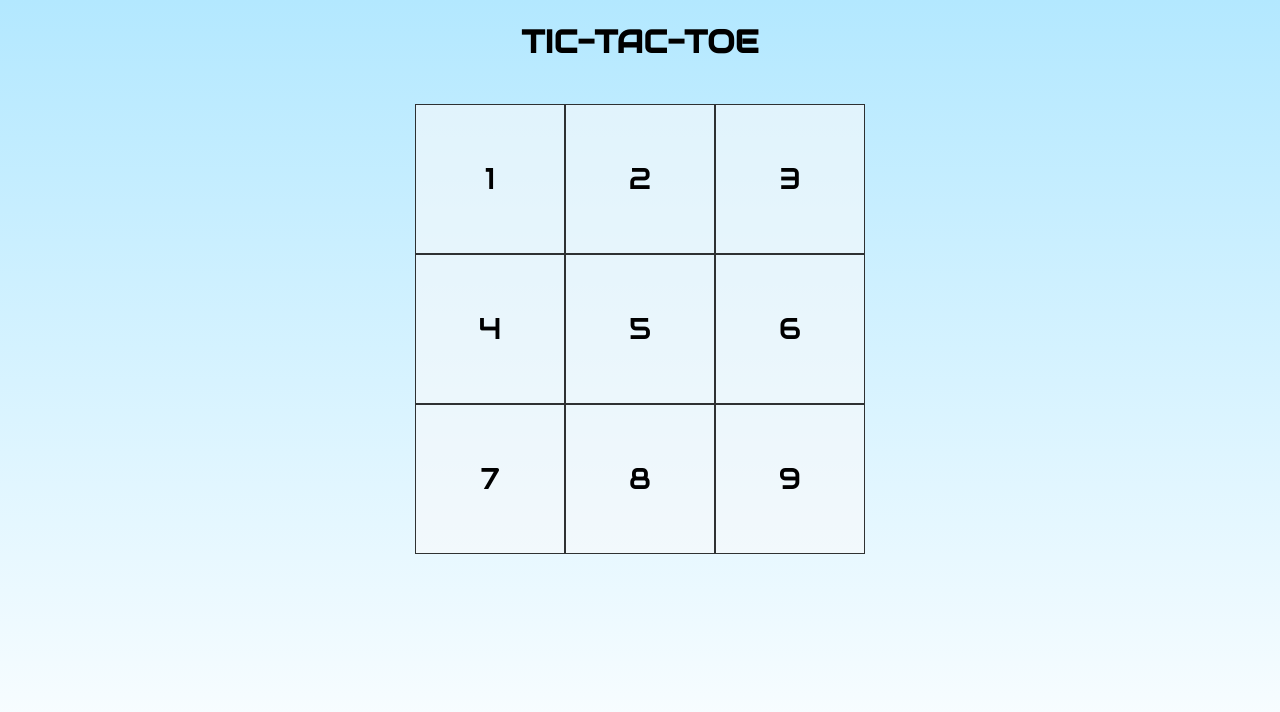
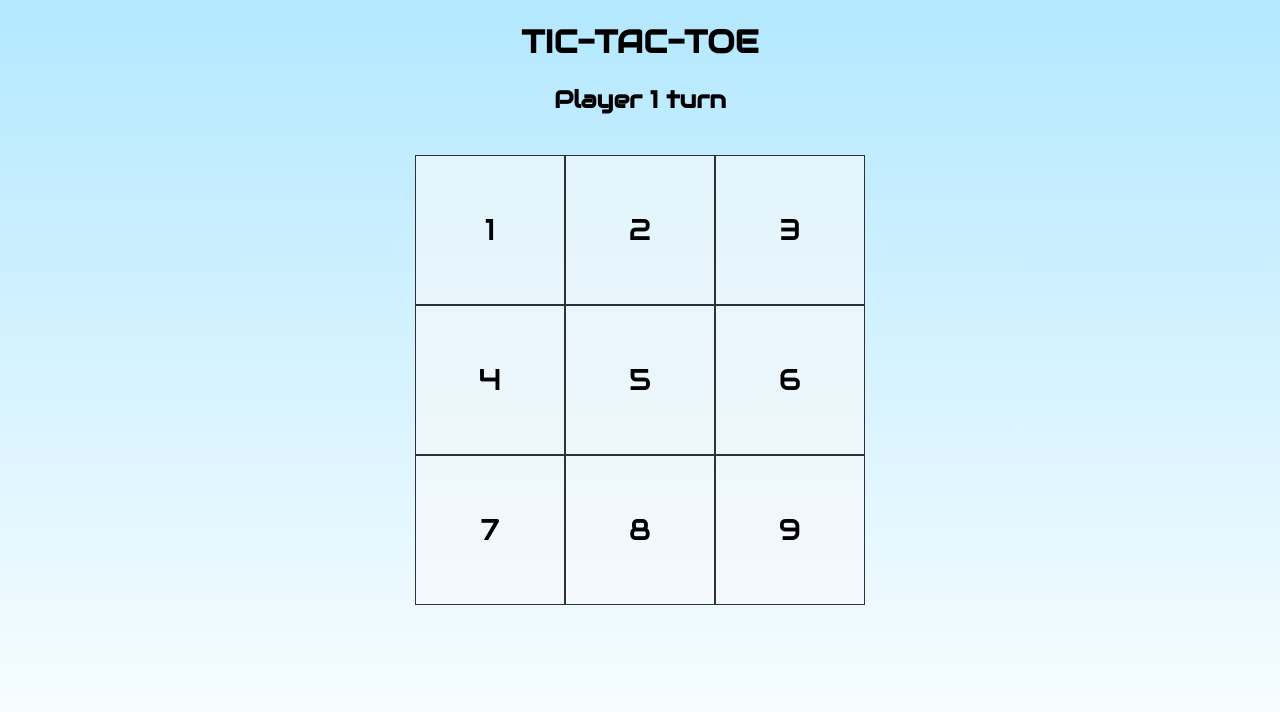
Before and after one commit to HF77554/tic-tac-toe-typescript, a React (Create React App) app: page / in a window 1280 px wide. Shown: the top 712 px of the page. Built offline with nearby package versions, Linux system fonts and the light colour scheme.

Commit message:
added grid component and created the player title at top.

```diff
--- /dev/null
+++ b/src/components/Grid.tsx
@@ -0,0 +1,20 @@
+import React, {useState} from 'react'
+import './grid.css'
+
+const Grid = () => {
+  const gridId = [1,2,3,4,5,6,7,8,9]
+
+  return (
+    <div>
+      <div className="grid-container">
+        {gridId.map(id =>
+          <div key={id} className="grid-item" onClick={()=> console.log(id)}>
+            {id}
+          </div>
+        )}
+      </div>
+    </div>
+  )
+}
+
+export default Grid
--- a/src/components/MainDisplay.tsx
+++ b/src/components/MainDisplay.tsx
@@ -1,20 +1,13 @@
-import React from 'react'
-import './mainDisplay.css'
+import {useState} from 'react'
+import Grid from './Grid'
 
 const MainDisplay = () => {
+  const [isPlayer1, playerTask] = useState(true)
+
   return (
-    <div className="grid-container">
-        <div className="grid-item" onClick={()=> console.log(1)}>
-            1
-        </div>
-        <div className="grid-item">2</div>
-        <div className="grid-item">3</div>
-        <div className="grid-item">4</div>
-        <div className="grid-item">5</div>
-        <div className="grid-item">6</div>
-        <div className="grid-item">7</div>
-        <div className="grid-item">8</div>
-        <div className="grid-item">9</div>
+    <div>
+      <h2>{isPlayer1 ? 'Player 1': 'Player 2'} turn</h2>
+      <Grid />
     </div>
   )
 }
```
Also changed, not shown: src/components/grid.css (renamed from src/components/mainDisplay.css).
